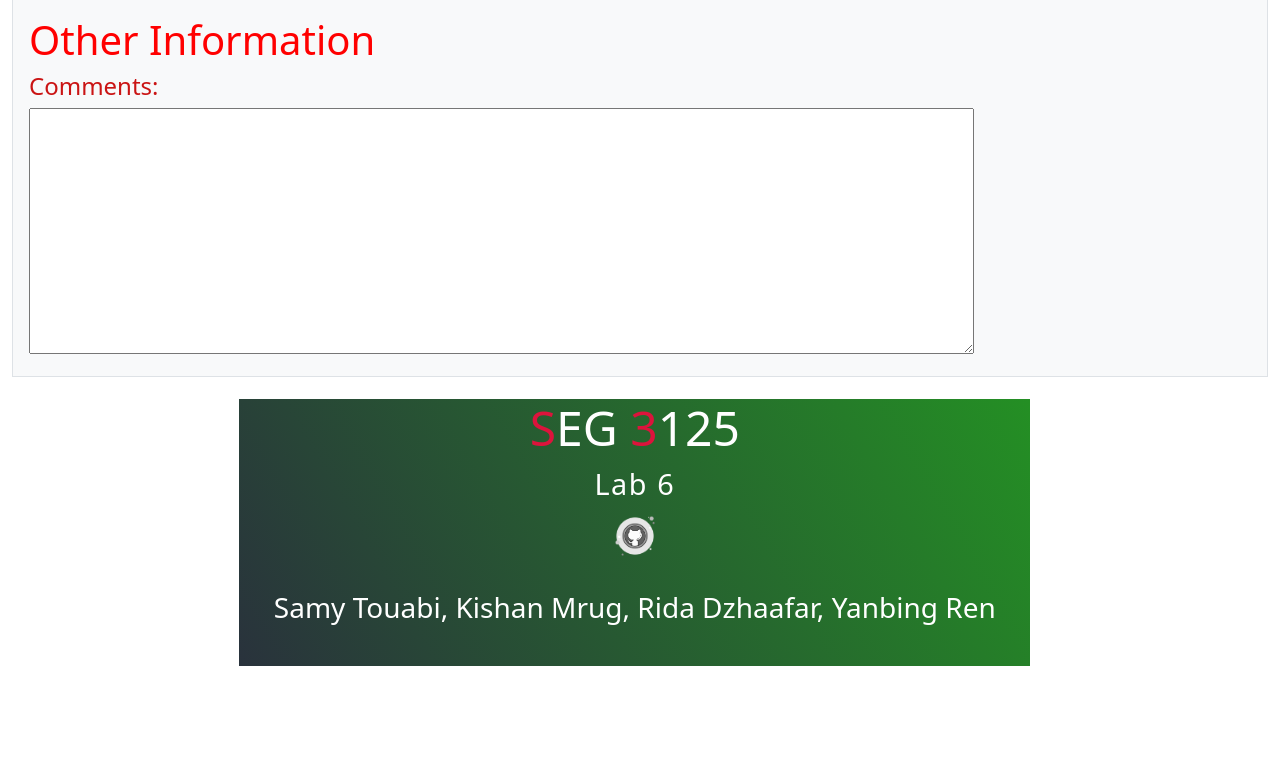
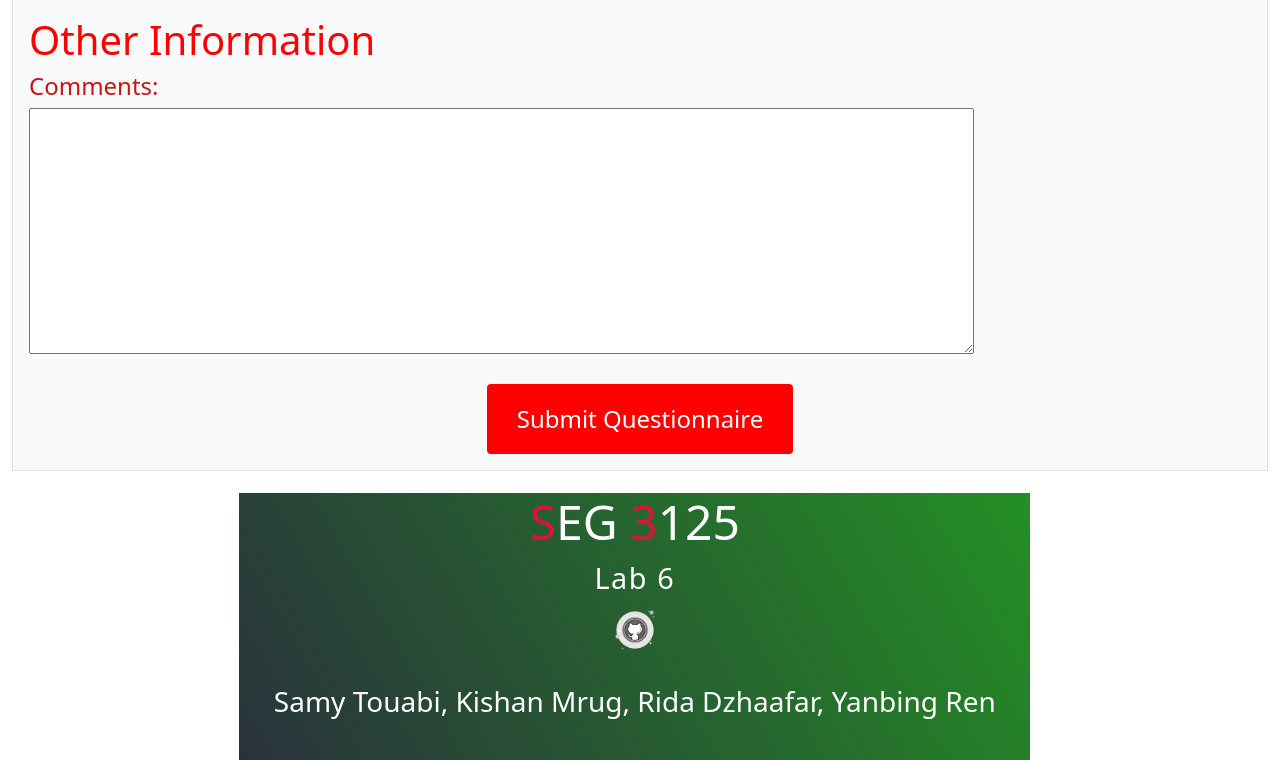
Before and after one commit to SEG3125-G27/SEG3125-G27.github.io, a Node server app: page /questionnaire in a window 1280 px wide. Shown: the part 2594-3354 px from the top of the page. Before the commit the page ends 3260 px from the top, so only its background shows below. Run offline with Node 20, Linux system fonts and the light colour scheme.

Commit message:
modify submit button

```diff
--- a/G27surveyanalysis/views/questionnaire.ejs
+++ b/G27surveyanalysis/views/questionnaire.ejs
@@ -226,6 +226,14 @@ May 2020
 					<h4 class="text-red">Comments:</h4>
 
 					<textarea rows="10" cols="100" name="comments"></textarea>
+					<br><br>
+					<div class="text-center">
+						<button class="btn bg-brightRed w-25 text-white p-3" type="submit" value="submit">
+							Submit Questionnaire
+							<!-- <input type="submit" value="Submit"> -->
+						</button>
+					</div>
+
 
 				</div>
 			</div>
```
